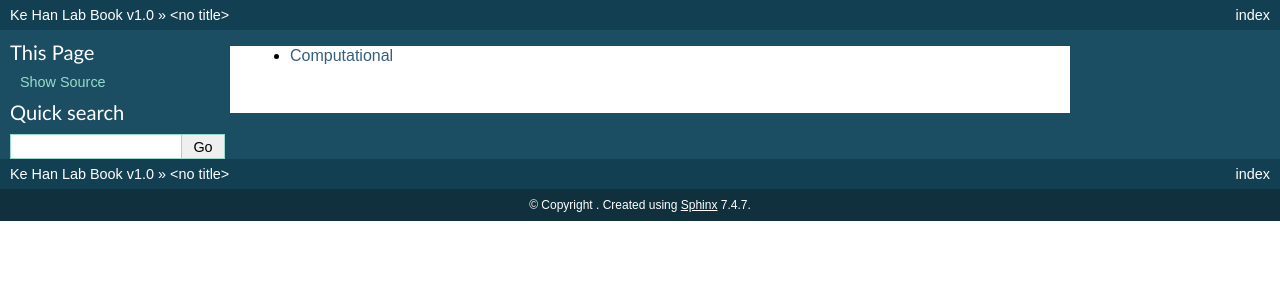
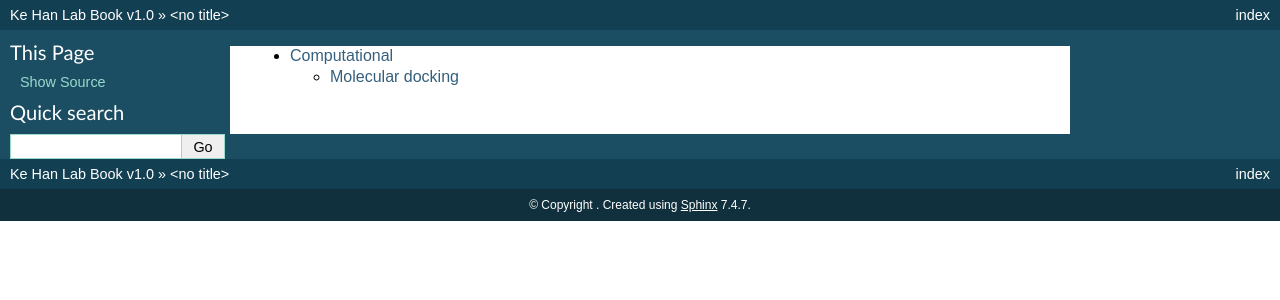
Before and after one commit to kehantan/labbook, a Sphinx documentation site: the page built from docs/computational.rst, in a window 1280 px wide. Shown: the top 300 px of the page. Built offline with Sphinx 7.4.7, drawn with Linux system fonts in a browser that asks for light colours; pages that are not in the unit, such as notebooks, are missing from menus.

Commit message:
Update computational.rst

```diff
--- a/docs/computational.rst
+++ b/docs/computational.rst
@@ -1,4 +1,5 @@
 .. toctree::
-   :maxdepth: 1
+   :maxdepth: 2
 
    computational/molecular docking
+   computational/molecular dynamics
```
